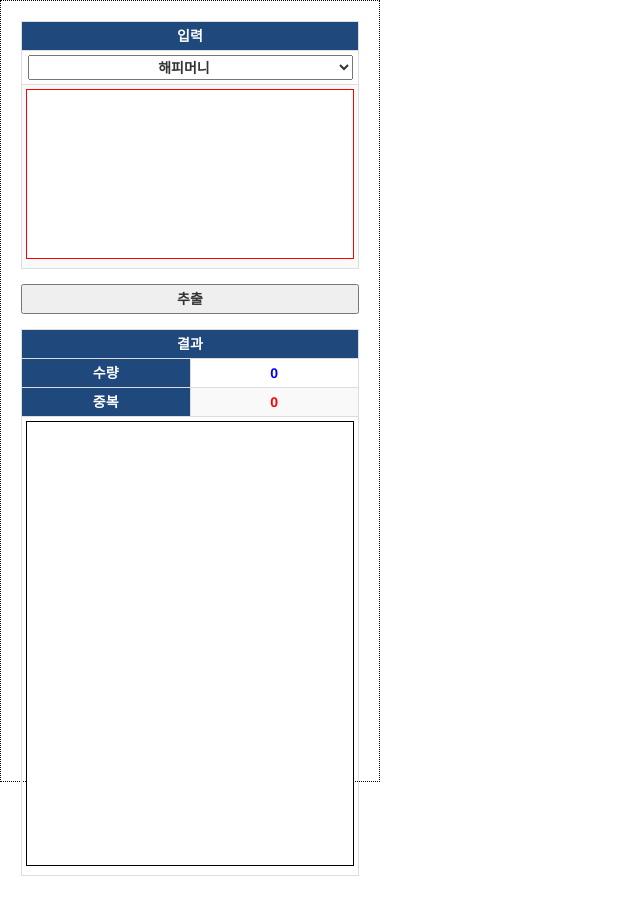
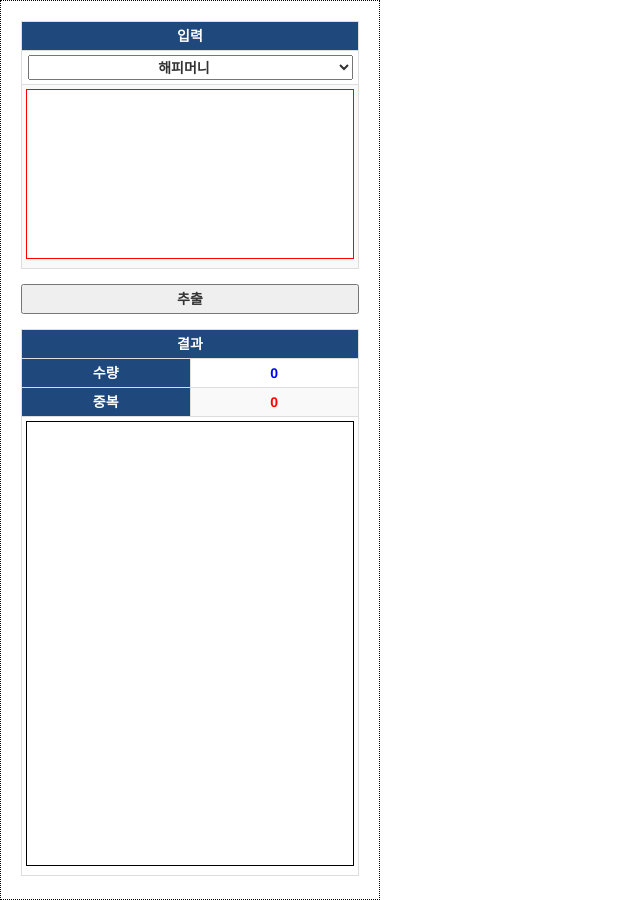
Before and after one commit to canontank/card, a plain HTML site: page macro/macro.html in a window 1280 px wide. Shown: the whole page, without its empty margins (0-640 px from the left). Before the commit the page ends 876 px from the top, so only its background shows below. Drawn offline with Linux system fonts and the light colour scheme.

Commit message:
페이지 높이 고정

```diff
--- a/macro/css/macro.css
+++ b/macro/css/macro.css
@@ -27,6 +27,7 @@ textarea {
     float : left;
     padding : 20px;
     width : 380px;
+    height : 900px;
     font-weight : 600;
     border : 1px dotted black;
 }
--- a/macro/js/macro.js
+++ b/macro/js/macro.js
@@ -25,7 +25,6 @@ var giftCodeArrayList = new Array();
 var duplicateGiftCodeArray = new Array();
 
 $(function() {
-    setHeight();
     setSelectType();
     setArr();
     setReplaceStr();
@@ -62,7 +61,6 @@ function initExtract() {
         show();
         initCopy();
         setWidth();
-        setHeight();
     });
 }
 
@@ -300,10 +298,6 @@ function setWidth() {
     $("#outputDiv").innerWidth((giftCodeArrayList.length + 1) * 380);
 }
 
-function setHeight() {
-    $(".gift").innerHeight(window.innerHeight - 20);
-}
-
 String.prototype.insertAt = function(index, str) {
     return this.slice(0, index) + str + this.slice(index)
 }
```
